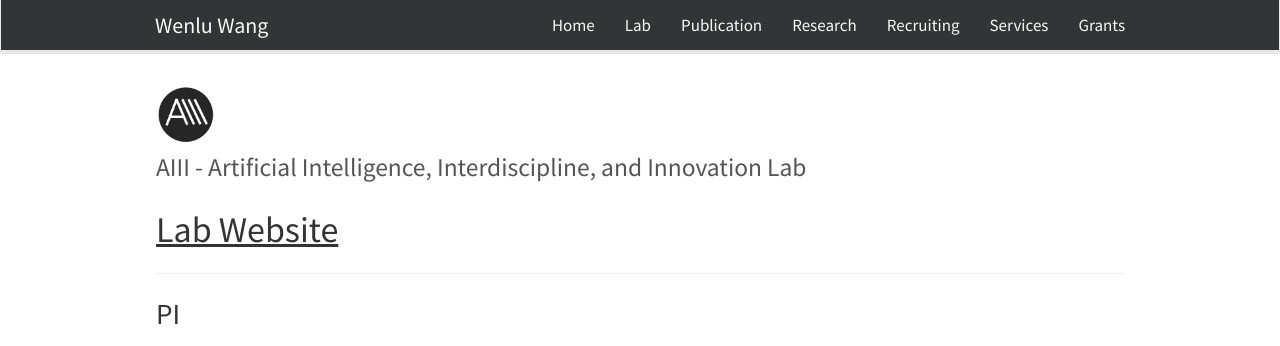
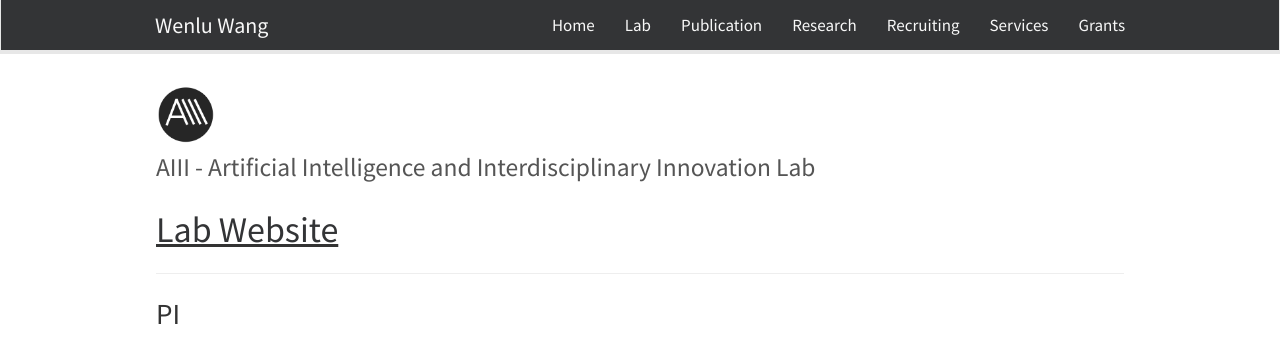
Before and after one commit to WENLU-W/WENLU-W.github.io, a Jekyll site: the page built from docs/_pages/team.md, in a window 1280 px wide and 1004 px high. Shown: the top 346 px of the window. Built offline with Jekyll 4.4.1, drawn with Linux system fonts in a browser that asks for light colours; nearby versions of some CDN libraries.

Commit message:
Update team.md

```diff
--- a/docs/_pages/team.md
+++ b/docs/_pages/team.md
@@ -6,7 +6,7 @@ sitemap: false
 permalink: /lab/
 ---
 
-<img src="{{ site.url }}{{ site.baseurl }}/images/aiii.png" style="width: 60px; box-shadow: none"> <span style="font-size:1.5em;"> <br> AIII - Artificial Intelligence, Interdiscipline, and Innovation Lab </span>
+<img src="{{ site.url }}{{ site.baseurl }}/images/aiii.png" style="width: 60px; box-shadow: none"> <span style="font-size:1.5em;"> <br> AIII - Artificial Intelligence and Interdisciplinary Innovation Lab </span>
 
  <ins>[Lab Website](https://vv123.github.io/Website/)<ins>
 ------------------------------------------
```
